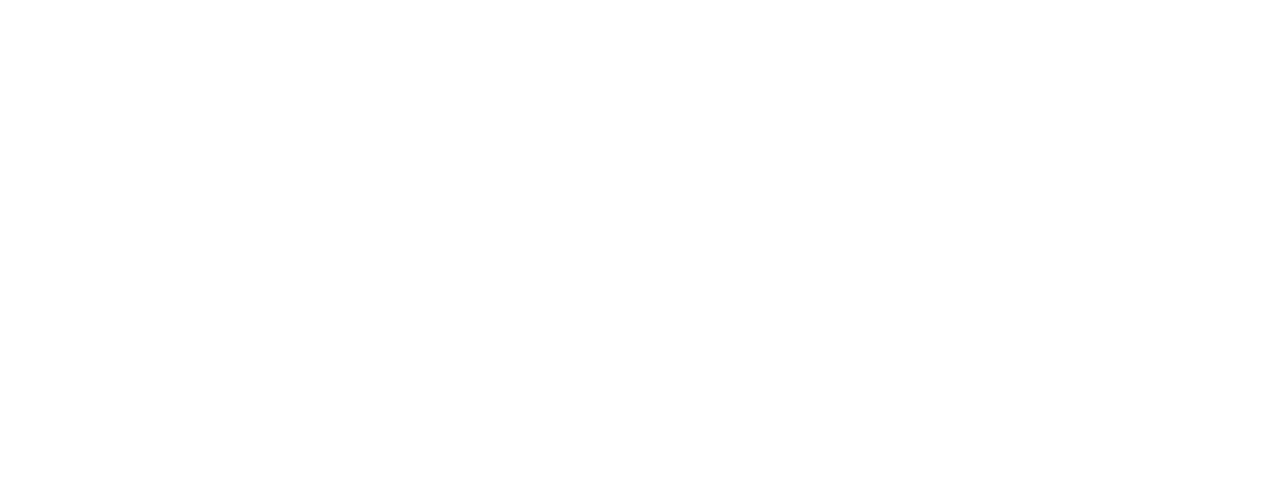
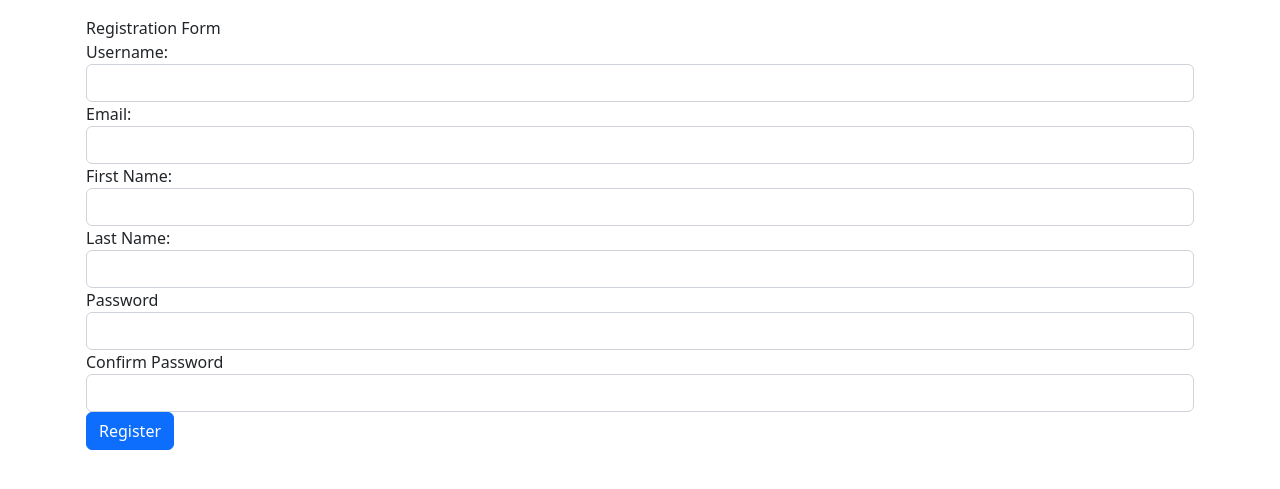
Before and after one commit to erickoukos/acwict-budget-app, a PHP site: page /register.php in a window 1280 px wide. Before the commit the part shown is empty. Shown: the top 489 px of the page. Run offline with PHP 8.4, Linux system fonts and the light colour scheme.

Commit message:
DB Issue and Register File

```diff
--- a/index.php
+++ b/index.php
@@ -10,7 +10,7 @@
   <head>
     <meta charset="utf-8">
     <meta name="viewport" content="width=device-width, initial-scale=1">
-    <title>Bootstrap demo</title>
+    <title>Home</title>
     <link href="https://cdn.jsdelivr.net/npm/bootstrap@5.2.0/dist/css/bootstrap.min.css" rel="stylesheet" integrity="sha384-gH2yIJqKdNHPEq0n4Mqa/HGKIhSkIHeL5AyhkYV8i59U5AR6csBvApHHNl/vI1Bx" crossorigin="anonymous">
   </head>
   <body>
--- a/register.php
+++ b/register.php
@@ -0,0 +1,55 @@
+<!DOCTYPE html>
+<html lang="en">
+<head>
+    <meta charset="UTF-8">
+    <meta http-equiv="X-UA-Compatible" content="IE=edge">
+    <meta name="viewport" content="width=device-width, initial-scale=1.0">
+    <link href="https://cdn.jsdelivr.net/npm/bootstrap@5.2.0/dist/css/bootstrap.min.css" rel="stylesheet" integrity="sha384-gH2yIJqKdNHPEq0n4Mqa/HGKIhSkIHeL5AyhkYV8i59U5AR6csBvApHHNl/vI1Bx" crossorigin="anonymous">
+    <title>Registration</title>
+</head>
+<body>
+    <?php
+// include 'connect.php';
+?>
+<div class="container p-3">
+    <div class="panel panel-default">
+        <div class="panel-heading">Registration Form</div>
+        <div class="panel-body">
+            <form action="register.php" method="post">
+                <div class="form-group">
+                    <label for="Username">Username: </label>
+                    <input type="text" name="username" id="userName" class="form-control" required>
+                </div>
+                <div class="form-group">
+                    <label for="Email">Email: </label>
+                    <input type="text" name="email" id="email" class="form-control" required>
+                </div>
+                <div class="form-group">
+                    <label for="FirstName">First Name: </label>
+                    <input type="text" name="first_name" id="firstName" class="form-control" required>
+                </div>
+                <div class="form-group">
+                    <label for="LastName">Last Name: </label>
+                    <input type="text" name="last_name" id="lastName" class="form-control" required>
+                </div>
+                <div class="form-group">
+                    <label for="Password">Password</label>
+                    <input type="password" name="password" id="password" class="form-control" required>
+                </div>
+                <div class="form-group">
+                    <label for="Password">Confirm Password</label>
+                    <input type="password" name="password_confirm" id="passwordConfirm" class="form-control" required>
+                </div>
+                <div class="form-group">
+                    <!-- <label for="Register Account">Register Account</label> -->
+                    <input type="submit" value="Register" class="btn btn-primary mb-3">
+                </div>
+            </form>
+        </div>
+    </div>
+</div>
+
+
+<script src="https://cdn.jsdelivr.net/npm/bootstrap@5.2.0/dist/js/bootstrap.bundle.min.js" integrity="sha384-A3rJD856KowSb7dwlZdYEkO39Gagi7vIsF0jrRAoQmDKKtQBHUuLZ9AsSv4jD4Xa" crossorigin="anonymous"></script>
+</body>
+</html>
```
Also changed, not shown: connect.php (+7 -1 lines).
